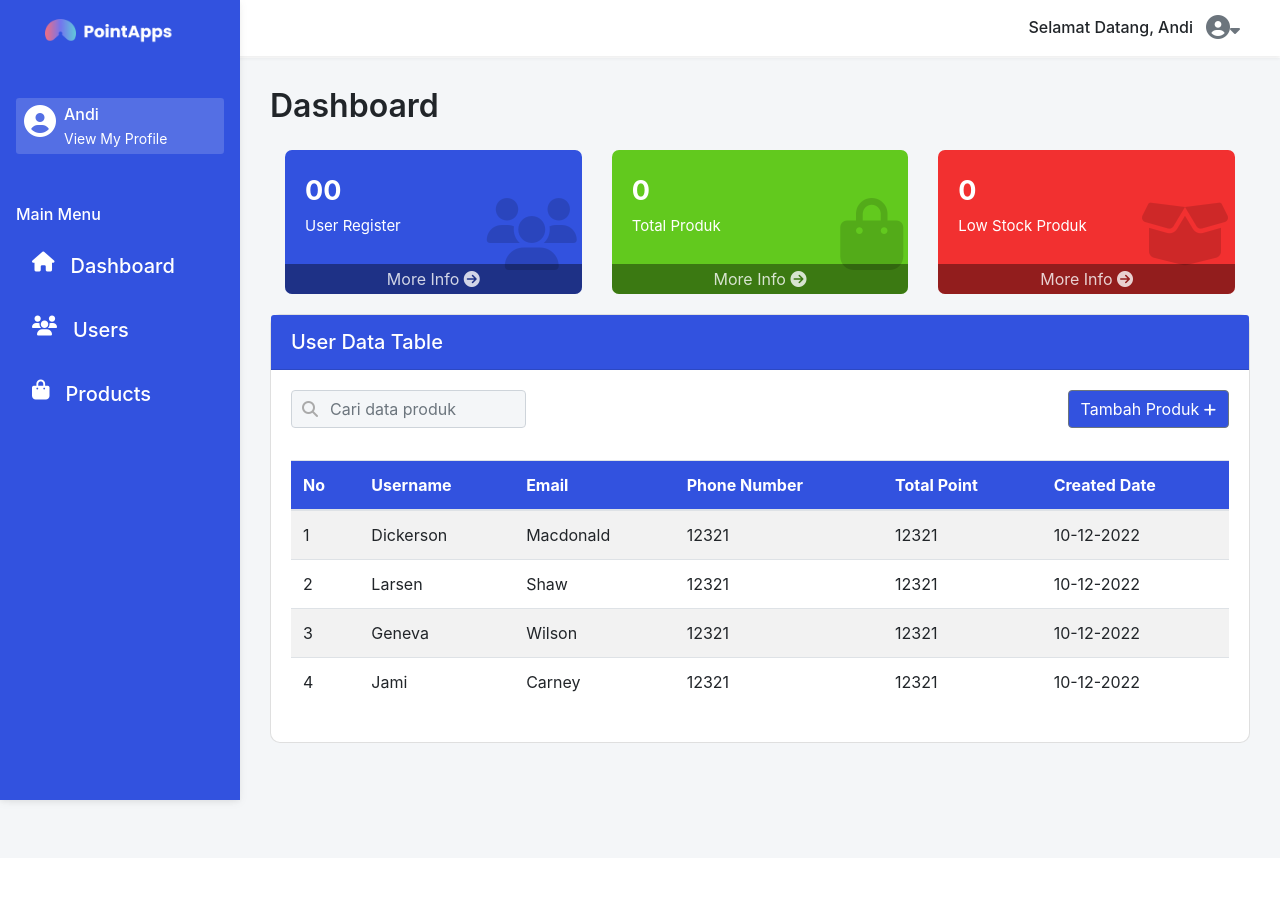
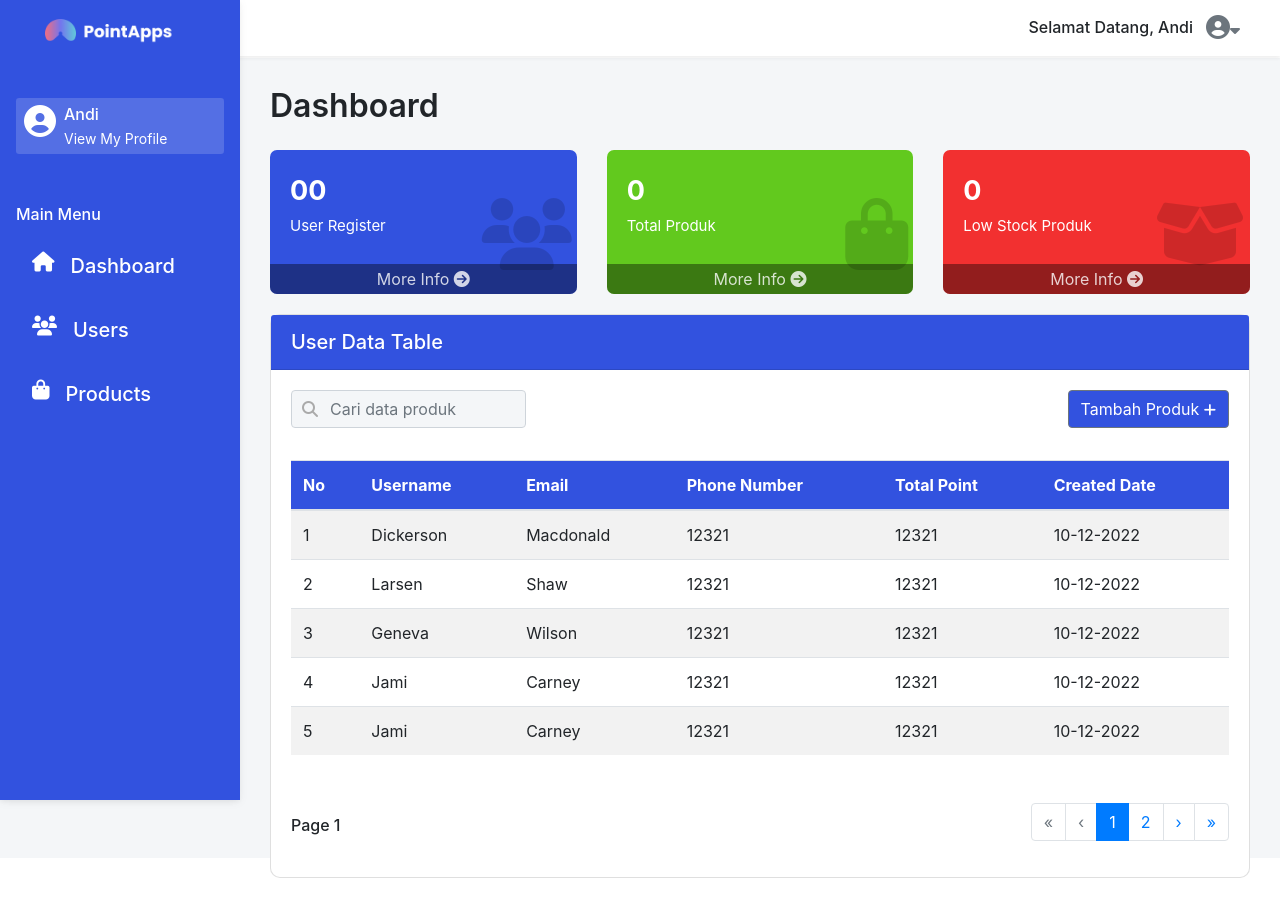
Before and after one commit to kelompok38CapstoneProject/Vue-loyalty-point, a Nuxt app: page / in a window 1280 px wide. Before the commit the page ends 858 px from the top, so only its background shows below. Built offline with nearby package versions, Linux system fonts and the light colour scheme.

Commit message:
add pagination table

```diff
--- a/components/DashboardCard.vue
+++ b/components/DashboardCard.vue
@@ -1,6 +1,6 @@
 <template>
   <div>
-    <div class="container">
+    <div>
       <div class="row">
         <div class="col-lg-4 col-sm-6">
           <div class="card-box bg-blue">
--- a/components/DataTable.vue
+++ b/components/DataTable.vue
@@ -104,10 +104,26 @@
               responsive
               striped
               hover
+              id="my-table"
+              :per-page="perPage"
+              :current-page="currentPage"
               :items="items"
               thead-class="primaryColor"
             ></b-table>
           </div>
+        </section>
+
+        <section class="d-flex justify-content-between align-items-center mt-5">
+          <div>
+            <h6>Page {{ currentPage }}</h6>
+          </div>
+
+          <b-pagination
+            v-model="currentPage"
+            :total-rows="rows"
+            :per-page="perPage"
+            aria-controls="my-table"
+          ></b-pagination>
         </section>
       </div>
     </div>
@@ -118,6 +134,8 @@
 export default {
   data() {
     return {
+      perPage: 5,
+      currentPage: 1,
       items: [
         {
           No: 1,
@@ -151,8 +169,61 @@ export default {
           TotalPoint: '12321',
           CreatedDate: '10-12-2022',
         },
+        {
+          No: 5,
+          Username: 'Jami',
+          Email: 'Carney',
+          PhoneNumber: '12321',
+          TotalPoint: '12321',
+          CreatedDate: '10-12-2022',
+        },
+        {
+          No: 6,
+          Username: 'Jami',
+          Email: 'Carney',
+          PhoneNumber: '12321',
+          TotalPoint: '12321',
+          CreatedDate: '10-12-2022',
+        },
+        {
+          No: 7,
+          Username: 'Jami',
+          Email: 'Carney',
+          PhoneNumber: '12321',
+          TotalPoint: '12321',
+          CreatedDate: '10-12-2022',
+        },
+        {
+          No: 8,
+          Username: 'Jami',
+          Email: 'Carney',
+          PhoneNumber: '12321',
+          TotalPoint: '12321',
+          CreatedDate: '10-12-2022',
+        },
+        {
+          No: 9,
+          Username: 'Jami',
+          Email: 'Carney',
+          PhoneNumber: '12321',
+          TotalPoint: '12321',
+          CreatedDate: '10-12-2022',
+        },
+        {
+          No: 10,
+          Username: 'Jami',
+          Email: 'Carney',
+          PhoneNumber: '12321',
+          TotalPoint: '12321',
+          CreatedDate: '10-12-2022',
+        },
       ],
     }
+  },
+  computed: {
+    rows() {
+      return this.items.length
+    },
   },
 }
 </script>
--- a/pages/index.vue
+++ b/pages/index.vue
@@ -4,7 +4,6 @@
 
     <section>
       <DashboardCard />
-
       <DataTable />
     </section>
   </div>
```
